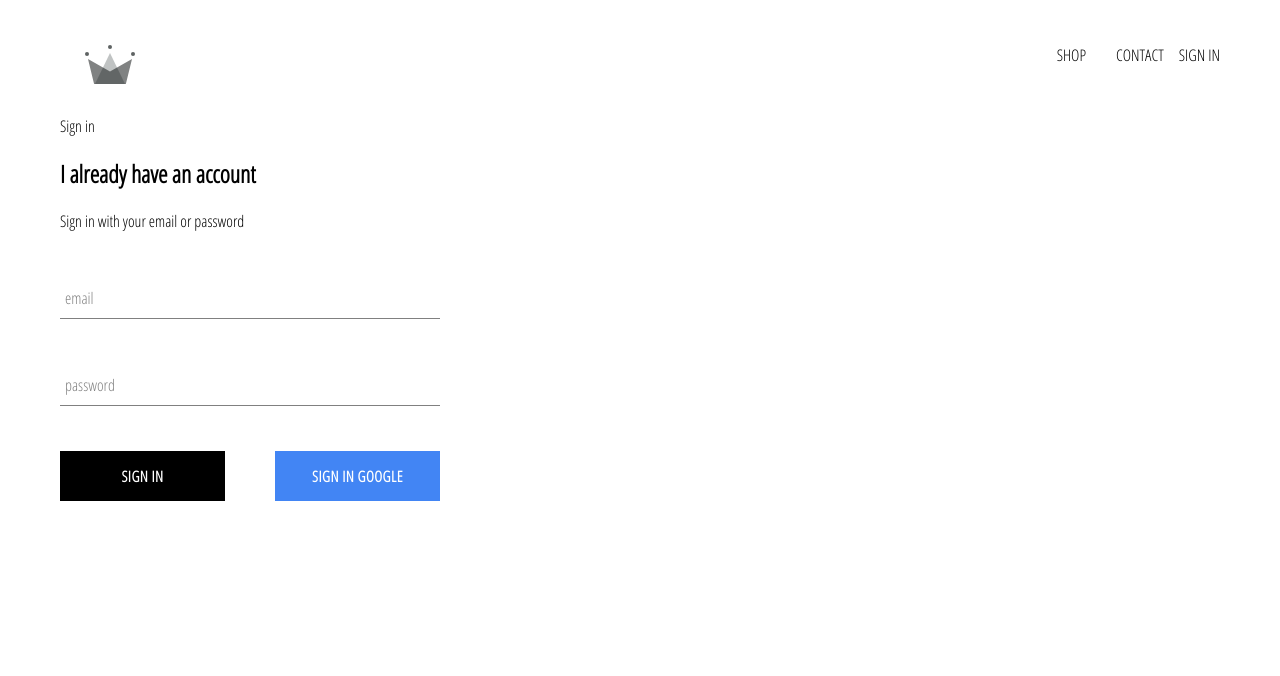
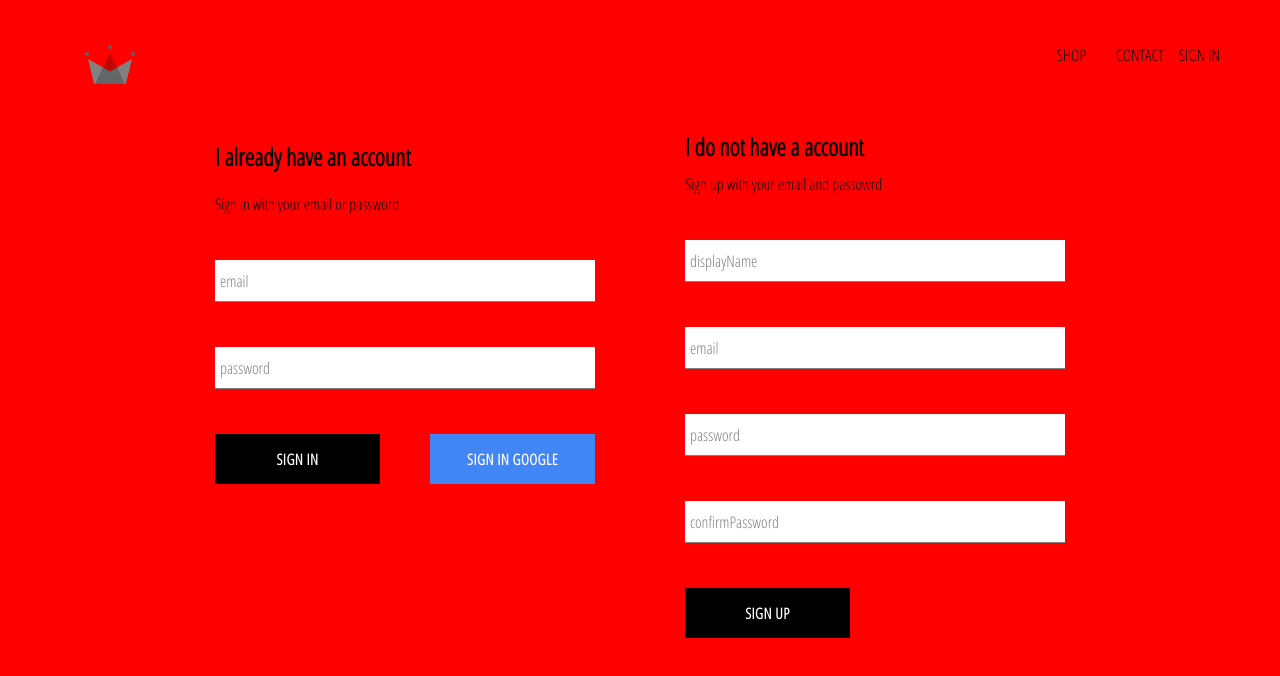
Before and after one commit to AfoeJoe/crwn-clothing, a React (Create React App) app: page /signin in a window 1280 px wide. Shown: the top 676 px of the page. Built offline with nearby package versions, Linux system fonts and the light colour scheme; no server answers.

Commit message:
Added email sign in and signup

```diff
--- a/src/App.js
+++ b/src/App.js
@@ -16,10 +16,20 @@
   }
   unsuscribeFromAuth = null;
   componentDidMount() {
-    this.unsuscribeFromAuth = auth.onAuthStateChanged((user) => {
-      this.setState({ currentUser: user });
-      createUserProfileDocument(this.state.currentUser);
+    this.unsuscribeFromAuth = auth.onAuthStateChanged(async (userAuth) => {
+      if (userAuth) {
+        const userRef = await createUserProfileDocument(userAuth);
+        userRef.onSnapshot(snapShot=>{
+          this.setState({ currentUser: {
+            id: snapShot.id,
+            ...snapShot.data()
+          } });
+          console.log(this.state);
+
+        })
+      }
     });
+    console.log(this.state.currentUser);
   }
   componentWillUnmount() {
     this.unsuscribeFromAuth();
--- a/src/components/sign-in/sigin-in.component.jsx
+++ b/src/components/sign-in/sigin-in.component.jsx
@@ -1,5 +1,5 @@
 import React from "react";
-import { signInWithGoogle } from "../../firebase/firebase.utils";
+import { signInWithGoogle,auth } from "../../firebase/firebase.utils";
 import CustomButton from "../custom-button/custom-button.component";
 import FormInput from "../form-input/form-input.component";
 import "./sigin-in.styles.scss";
@@ -12,8 +12,18 @@
       password: "",
     };
   }
-  handleSubmit = (event) => {
+  handleSubmit = async (event) => {
     event.preventDefault();
+    const {email,password} = this.state;
+    try {
+      await auth.signInWithEmailAndPassword(email,password);
+      this.setState( {
+        email: "",
+        password: "",
+      });
+    } catch (error) {
+      console.log(error)
+    }
     this.setState({ email: "", password: "" });
   };
   handleChange = (event) => {
--- /dev/null
+++ b/src/components/sign-up/SignUp-component.jsx
@@ -0,0 +1,81 @@
+import React from "react";
+import FormInput from "../form-input/form-input.component";
+import CustomButton from "../custom-button/custom-button.component";
+import { auth, createUserProfileDocument } from "../../firebase/firebase.utils";
+
+import "./SignUp.styles.scss";
+
+class SignUp extends React.Component {
+  constructor() {
+    super();
+
+    this.state = {
+      displayName: "",
+      email: "",
+      password: "",
+      confirmPassword: "",
+    };
+  }
+
+  handleSubmit = async event=> {
+      event.preventDefault();
+      const {displayName,email,password,confirmPassword} = this.state;
+        if (password !== confirmPassword){
+            alert('password donm;t match')
+            return ;
+        }
+        try {
+
+            const {user} = await auth.createUserWithEmailAndPassword(email,password)
+            await createUserProfileDocument(user,{displayName})
+            this.setState ({
+                displayName: "",
+                email: "",
+                password: "",
+                confirmPassword: "",
+              });
+        }
+        catch(e){
+            console.error(e);
+        }
+  }
+
+  handleChange = e => {
+      const {name,value}  = e.target;
+      this.setState({[name]:value})
+  }
+
+  render(){
+      const {displayName,email,password,confirmPassword} = this.state;
+      return (
+          <div className='sign-up'>
+              <h2 className='title'> I do not have a account</h2>
+              <span>Sign up with your email and passowrd</span>
+              <form className='sign-up-form ' onSubmit={this.handleSubmit}>
+                  <FormInput type='text' name='displayName'
+                  value={displayName}
+                  onChange={this.handleChange}
+                  label='displayName'
+                  required></FormInput>
+                  <FormInput type='email' name='email'
+                  value={email}
+                  onChange={this.handleChange}
+                  label='email'
+                  required></FormInput>
+                  <FormInput type='password' name='password'
+                  value={password}
+                  onChange={this.handleChange}
+                  label='password'
+                  required></FormInput>
+                  <FormInput type='password' name='confirmPassword'
+                  value={confirmPassword}
+                  onChange={this.handleChange}
+                  label='confirmPassword'
+                  required></FormInput>
+                  <CustomButton type='submit'>SIGN UP</CustomButton>
+              </form>
+          </div>
+      )
+  }
+}
+export default SignUp
--- /dev/null
+++ b/src/components/sign-up/SignUp.styles.scss
@@ -0,0 +1,8 @@
+.sign-up {
+  display: flex;
+  flex-direction: column;
+  width: 380px;
+  .title {
+    margin: 10px 0;
+  }
+}
--- a/src/pages/signin-and-signout/signin-and-signout.component.jsx
+++ b/src/pages/signin-and-signout/signin-and-signout.component.jsx
@@ -1,9 +1,11 @@
 import SignIn from '../../components/sign-in/sigin-in.component'
+import SignUp from '../../components/sign-up/SignUp-component'
 import './signin-and-signout.styles.scss'
 
 const SignInOut = ()=>{
-    return (<div>Sign in
+    return (<div className='sign-in-and-sign-out'>
         <SignIn/>
+        <SignUp/>
     </div>)
 }
 export default SignInOut;
--- a/src/pages/signin-and-signout/signin-and-signout.styles.scss
+++ b/src/pages/signin-and-signout/signin-and-signout.styles.scss
@@ -0,0 +1,10 @@
+.sign-in-and-sign-out {
+  width: 850px;
+  display: flex;
+  justify-content: space-between;
+  margin: 30px auto;
+}
+
+body {
+  background-color: red !important;
+}
```
Also changed, not shown: 2 other files (tests, documents, lock files or other folders).
